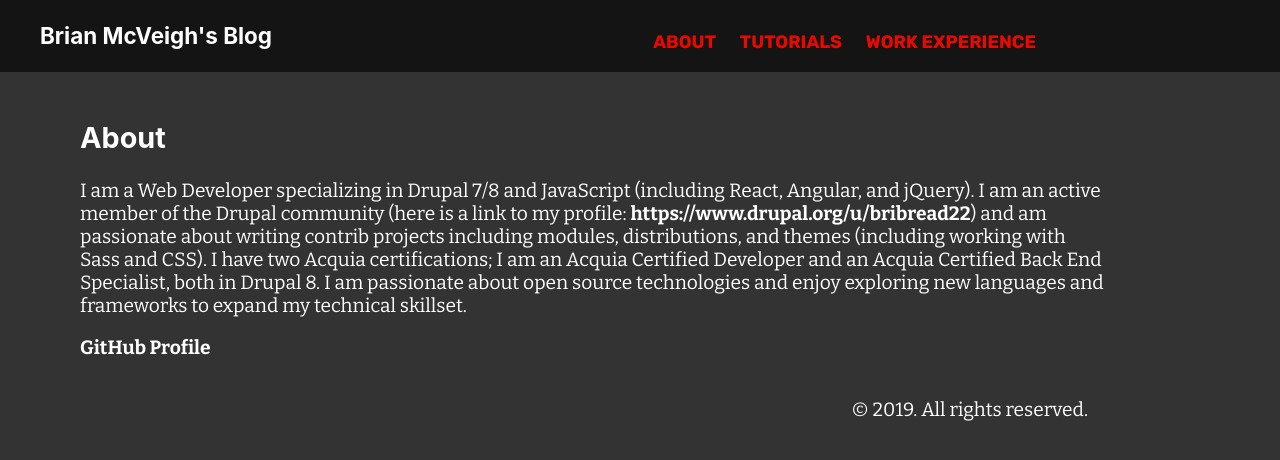
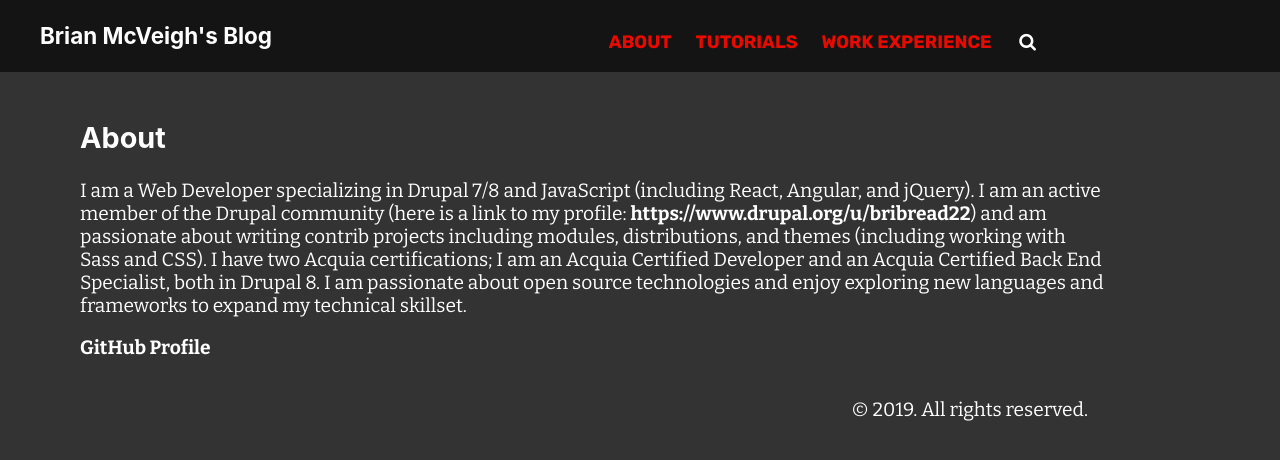
Before and after one commit to bmcveigh/bmcveigh.github.io, a Jekyll site: the page built from about.markdown, in a window 1280 px wide. Shown: the top 460 px of the page. Built offline with Jekyll 4.4.1, drawn with Linux system fonts in a browser that asks for light colours.

```diff
--- a/_includes/search.html
+++ b/_includes/search.html
@@ -58,6 +58,11 @@
                 this.keywords = event.target.value;
                 const filteredPosts = [];
 
+                if (!this.keywords.length) {
+                    this.posts = [];
+                    return;
+                }
+
                 for (const post of this.posts) {
                     if (post.title.toLowerCase().indexOf(this.keywords.toLowerCase()) > -1) {
                         filteredPosts.push(post);
--- a/_layouts/page.html
+++ b/_layouts/page.html
@@ -5,18 +5,7 @@
 
   <body class="layout-page">
     <div class="container">
-      <header class="masthead">
-        <h3 class="masthead-title">
-          <a href="{{ site.baseurl }}" title="Home">{{ site.title }}</a>
-        </h3>
-        <small>{{ site.tagline }}</small>
-
-        <ul class="main-menu-list">
-          {% for item in site.data.mainmenulist.docs %}
-              <li><a href="{{ item.url }}">{{ item.title }}</a></li>
-          {% endfor %}
-        </ul>
-      </header>
+     {% include navbar.html %}
 
       <div id="content">
           <h2>{{ page.title }}</h2>
```
